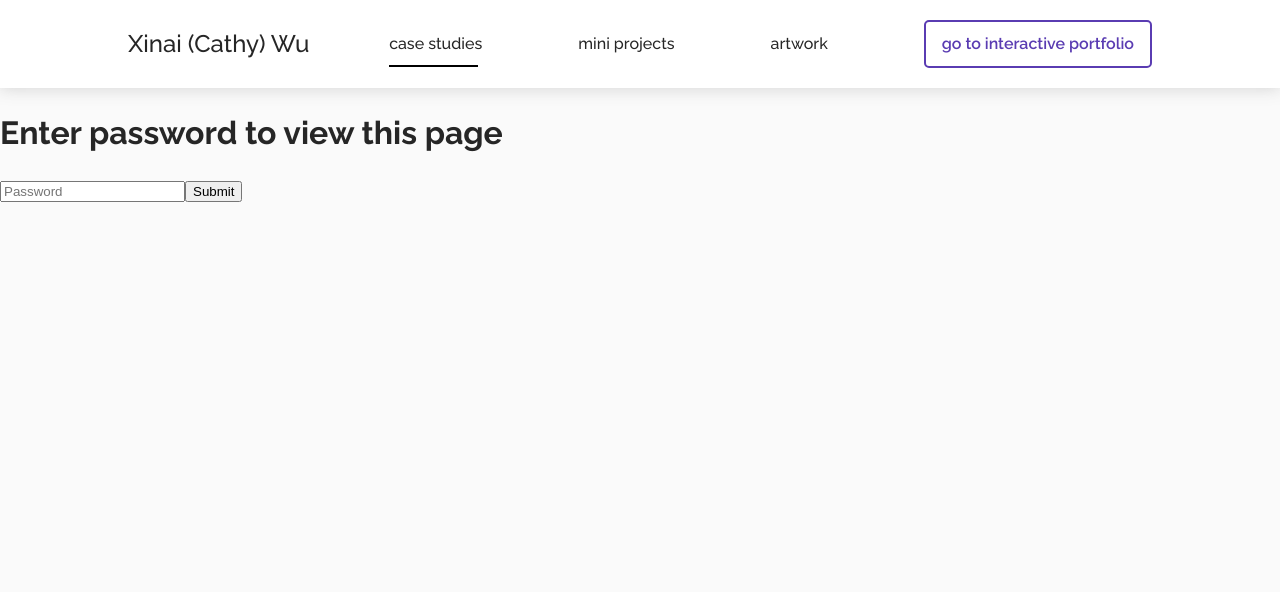
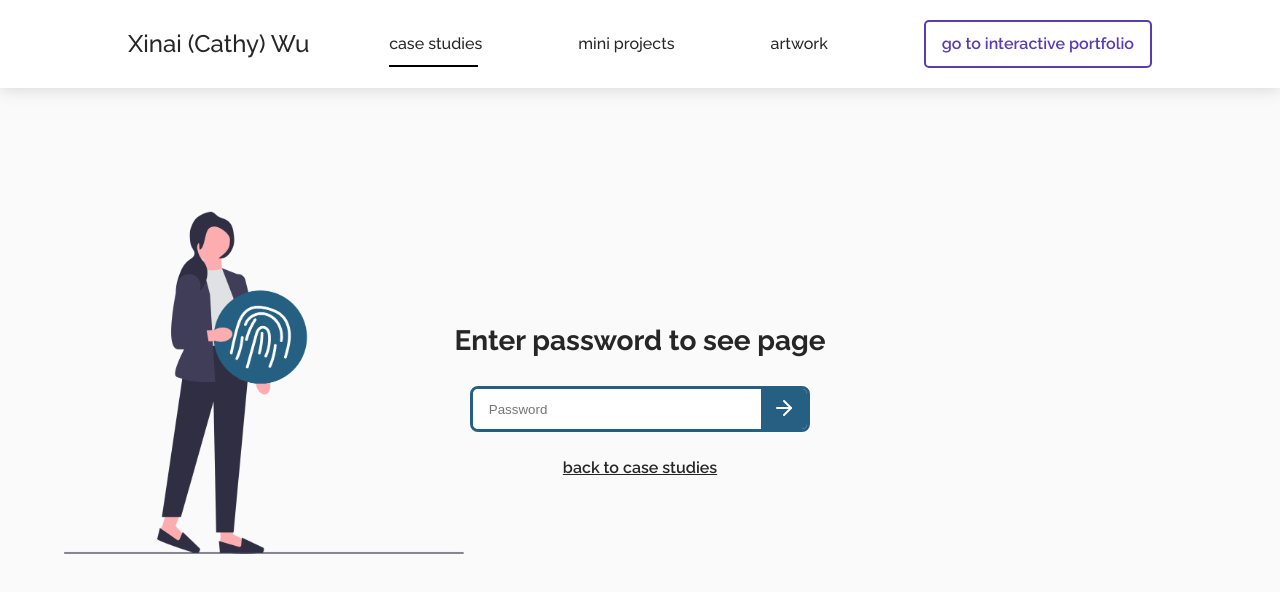
Before and after one commit to caxawu/updated-portfolio, a React (Vite) app: page /static/case-studies/savings-goals in a window 1280 px wide. Shown: the top 592 px of the page. Built offline with nearby package versions, Linux system fonts and the light colour scheme.

Commit message:
styled password page

```diff
--- a/package.json
+++ b/package.json
@@ -17,6 +17,7 @@
     "circletype": "^2.3.0",
     "framer-motion": "^12.6.3",
     "ldrs": "^1.1.5",
+    "lucide-react": "^0.525.0",
     "react": "^18.2.0",
     "react-dom": "^18.2.0",
     "react-ga": "^3.3.1",
--- a/src/index.scss
+++ b/src/index.scss
@@ -355,11 +355,11 @@ $duration: 0.3s;
 }
 #color1 {
   background-color: #E8E1E8;
-  margin-right: 11rem;
+  margin-right: 10rem;
 }
 #color2 {
   background-color: #D0E8D2;
-  margin-left: 11rem;
+  margin-left: 10rem;
 }
 .swatch {
   width: 25%;
@@ -943,7 +943,58 @@ $duration: 0.3s;
 //     }
 //   }
 
+
 // case studies
+#passwordImg {
+  position: absolute;
+  left: 50%; // center
+  transform: translateX(-120%); // shift left from center
+  top: 50%;
+  transform: translate(-144%, -55%);
+  width: 400px; // or any size you want
+  z-index: 0;
+  pointer-events: none; // ensures image doesn't block clicks
+}
+.password {
+  display: flex;
+  flex-direction: column;
+  height: 78vh;
+  justify-content: center;
+  align-items: center;
+  .passTitle {
+    font-size: 1.75rem;
+    padding-bottom: 1.5rem;
+    font-weight: 700;
+  }
+  .inputBox {
+    display: flex;
+    border: 3px solid $goals-blue;
+    border-radius: 8px;
+    overflow: hidden;
+    input {
+      border: 0;
+      padding: 0 1rem;
+      overflow: hidden;
+      background-color: rgb(255, 255, 255);
+      width: 16rem;
+    }
+    button {
+      border: 0;
+      background-color: $goals-blue;
+      color: white;
+      height: 2.5rem;
+      padding: 0 0.7rem;
+    }
+  }
+  .pass-back-button {
+    text-decoration: underline;
+    padding-top: 1.5rem;
+    font-weight: 600;
+  }
+  .pass-back-button:hover {
+    color: $goals-blue;
+  }
+}
 .content-case-study {
   margin: auto;
   padding: 0 8rem;
--- a/src/staticPages/About.jsx
+++ b/src/staticPages/About.jsx
@@ -43,7 +43,7 @@ const trackLinkClick = (category, action, label) => {
               <div className='bio'>
                 <div class="outline-overlay"></div>
                 <div className='text-secondary'>about my portfolio</div>
-                This journey started off with me as a designer, unable to find the motivation to update my portfolio. I struggled
+                This journey started off with me unable to find the motivation to update my portfolio. I struggled
                 to fit my work within a traditional portfolio format, so when I stumbled upon the amazing 3D portfolios out there, something clicked.
                 <br /><br />
                 I wanted to create my own interactive showcase—weaving together my love for design, 3D modeling, and game design. The ideas were easy,
--- a/src/staticPages/PasswordProtected.jsx
+++ b/src/staticPages/PasswordProtected.jsx
@@ -1,10 +1,14 @@
 // components/PasswordProtected.jsx
 import { useState, useEffect } from 'react';
+import { NavLink, useLocation, useNavigate } from "react-router-dom";
+import { LoaderCircle, ArrowRight } from 'lucide-react';
+import PasswordIllustration from '../assets/images/caseStudies/password.png'
 
 export default function PasswordProtected({ children }) {
   const [enteredPassword, setEnteredPassword] = useState('');
   const [isAuthenticated, setIsAuthenticated] = useState(false);
   const [loading, setLoading] = useState(false);
+  const navigateTo = useNavigate();
 
   const handleSubmit = async (e) => {
     e.preventDefault();
@@ -34,24 +38,37 @@ export default function PasswordProtected({ children }) {
 
   if (!isAuthenticated) {
     return (
-      <div className="flex flex-col items-center justify-center h-screen gap-4 p-4 bg-gray-100">
-        <h1 className="text-xl font-semibold">Enter password to view this page</h1>
-        <form onSubmit={handleSubmit} className="flex flex-col items-center gap-2">
+      <div>
+        <img id="passwordImg" src={PasswordIllustration} alt="password illustration" loading="eager" />
+
+        <div className="password">
+          <div className="passTitle">
+            Enter password to see page
+          </div>
+          <form onSubmit={handleSubmit} className="inputBox">
             <input
               type="text"
               placeholder="Password"
               value={enteredPassword}
               onChange={(e) => setEnteredPassword(e.target.value)}
-            className="p-2 border border-gray-300 rounded"
+              className=""
             />
             <button
               type="submit"
-            className="px-4 py-2 text-white bg-black rounded disabled:opacity-50"
               disabled={loading}
             >
-            {loading ? 'Checking...' : 'Submit'}
+              {loading ? (
+                <LoaderCircle className="animate-spin" size={24} />
+              ) : (
+                <ArrowRight size={24} />
+              )}
             </button>
           </form>
+          <div className="pass-back-button" onClick={() => navigateTo('/static/case-studies')} style={{ cursor: 'pointer' }}>
+            back to case studies
+          </div>
+        </div>
+
       </div>
     );
   }
```
Also changed, not shown: src/assets/images/caseStudies/password.png (added), 1 other file (tests, documents, lock files or other folders). Lines whose indentation alone changed are shown as unchanged.
